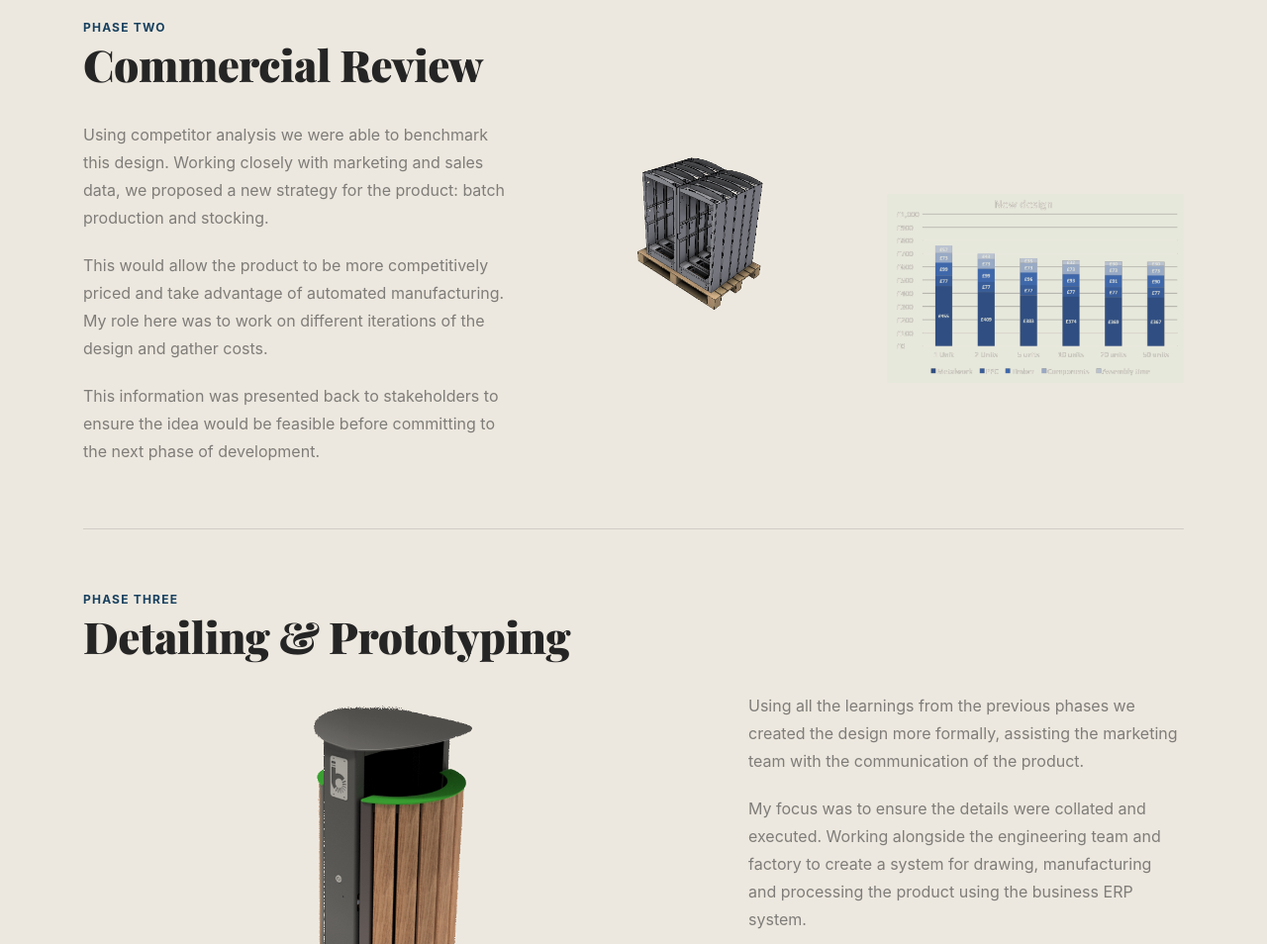
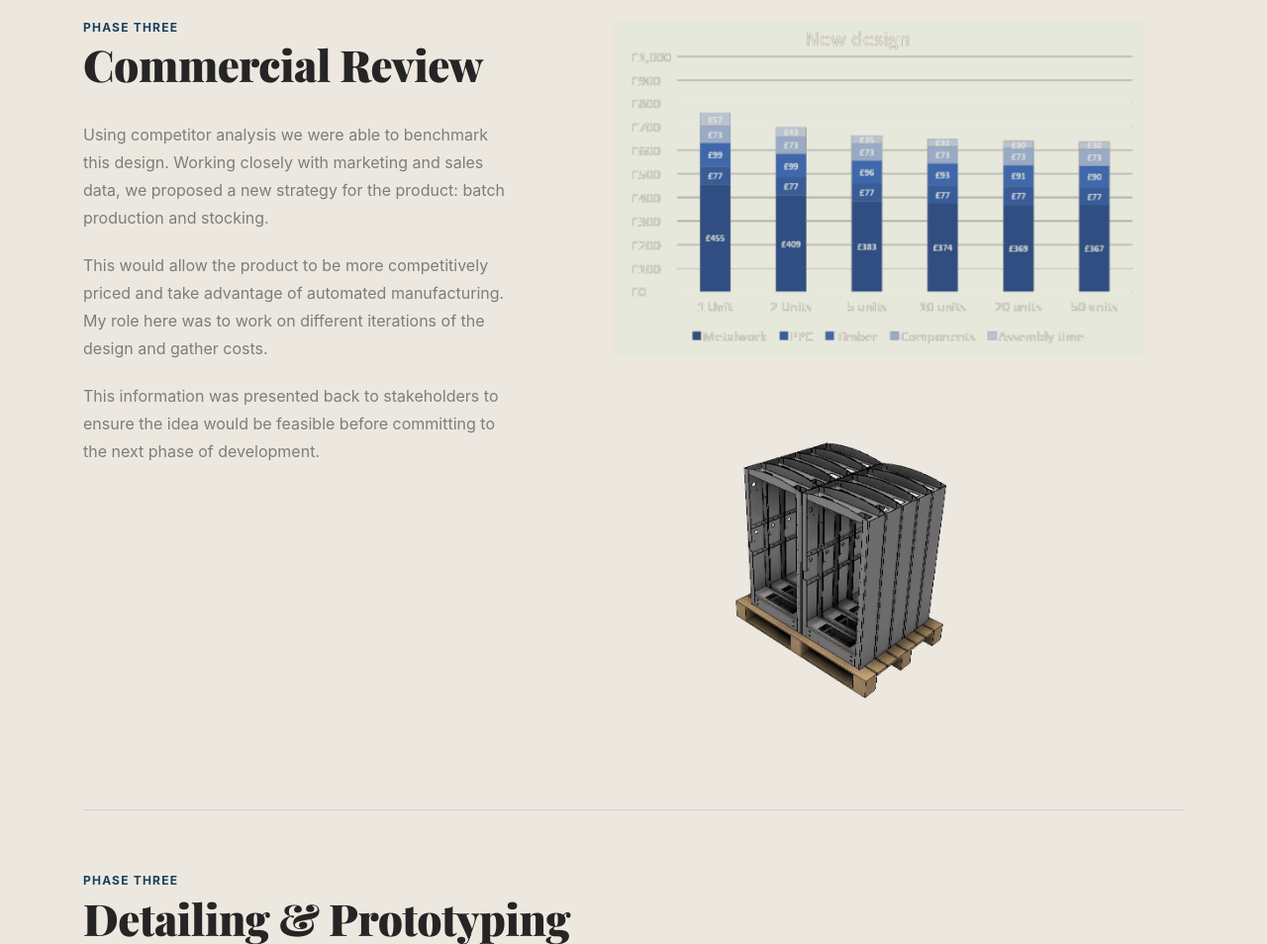
Before and after one commit to amranaali-creator/AmranAliPortfolio, a plain HTML site: page arca-redesign.html in a window 1280 px wide. Shown: the part 2280-3234 px from the top of the page at 99% size. Drawn offline with nearby package versions, Linux system fonts and the light colour scheme.

Commit message:
Commercial Review: Phase Three, stack images vertically, remove backgrounds
Co-Authored-By: Claude Sonnet 4.6 <noreply@anthropic.com>

```diff
--- a/arca-redesign.html
+++ b/arca-redesign.html
@@ -115,6 +115,9 @@ h2{font-family:var(--serif);font-size:clamp(28px,4vw,44px);font-weight:900;line-
 
 /* 2-col image pair */
 .ar-img-pair{display:grid;grid-template-columns:1fr 1fr;gap:16px}
+/* stacked image column */
+.ar-img-stack{display:flex;flex-direction:column;gap:24px}
+[data-theme="dark"] .ar-img-stack .ar-phase-img:not(.ar-phase-img--contain) img{mix-blend-mode:screen;filter:invert(1) hue-rotate(170deg)}
 
 /* RESULT */
 .ar-result{padding:64px 0 96px;border-top:1px solid var(--border)}
@@ -247,26 +250,26 @@ h2{font-family:var(--serif);font-size:clamp(28px,4vw,44px);font-weight:900;line-
       </div>
     </div>
 
-    <!-- Phase 2: Commercial -->
+    <!-- Phase 3: Commercial -->
     <div class="ar-phase">
-      <div class="ar-phase-header">
-        <div class="ar-phase-label">
-          <p>Phase Two</p>
-          <h2>Commercial Review</h2>
-        </div>
-      </div>
       <div class="ar-phase-body">
         <div class="ar-phase-text">
+          <div class="ar-phase-header">
+            <div class="ar-phase-label">
+              <p>Phase Three</p>
+              <h2>Commercial Review</h2>
+            </div>
+          </div>
           <p>Using competitor analysis we were able to benchmark this design. Working closely with marketing and sales data, we proposed a new strategy for the product: batch production and stocking.</p>
           <p>This would allow the product to be more competitively priced and take advantage of automated manufacturing. My role here was to work on different iterations of the design and gather costs.</p>
           <p>This information was presented back to stakeholders to ensure the idea would be feasible before committing to the next phase of development.</p>
         </div>
-        <div class="ar-img-pair">
-          <div class="ar-phase-img clickable" data-src="images/Arca/Pallet 10.png">
-            <img src="images/Arca/Pallet 10.png" alt="Arca units on pallet for batch production" style="height:220px;object-fit:cover">
-          </div>
+        <div class="ar-img-stack">
           <div class="ar-phase-img ar-phase-img--contain clickable" data-src="images/Arca/design costs img.png">
             <img src="images/Arca/design costs img.png" alt="Design cost breakdown chart">
+          </div>
+          <div class="ar-phase-img clickable" data-src="images/Arca/Pallet 10.png">
+            <img src="images/Arca/Pallet 10.png" alt="Arca units on pallet for batch production" style="mix-blend-mode:multiply">
           </div>
         </div>
       </div>
```
